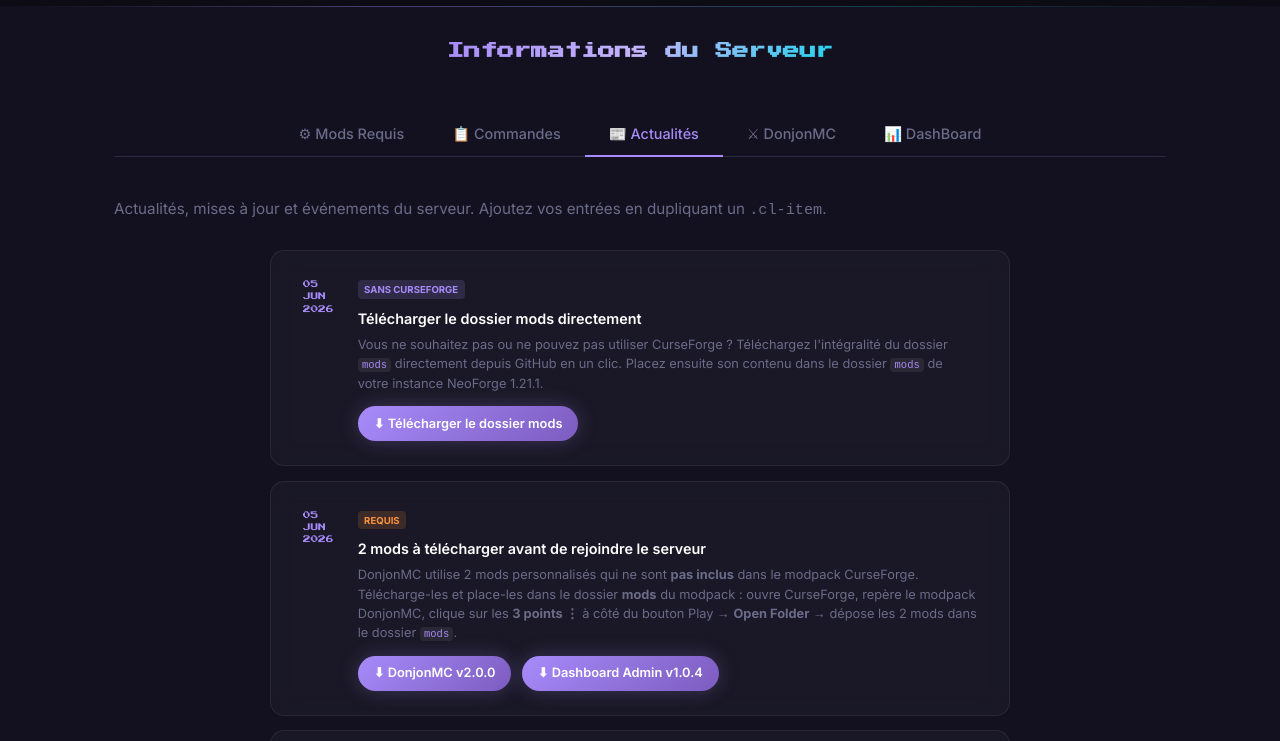
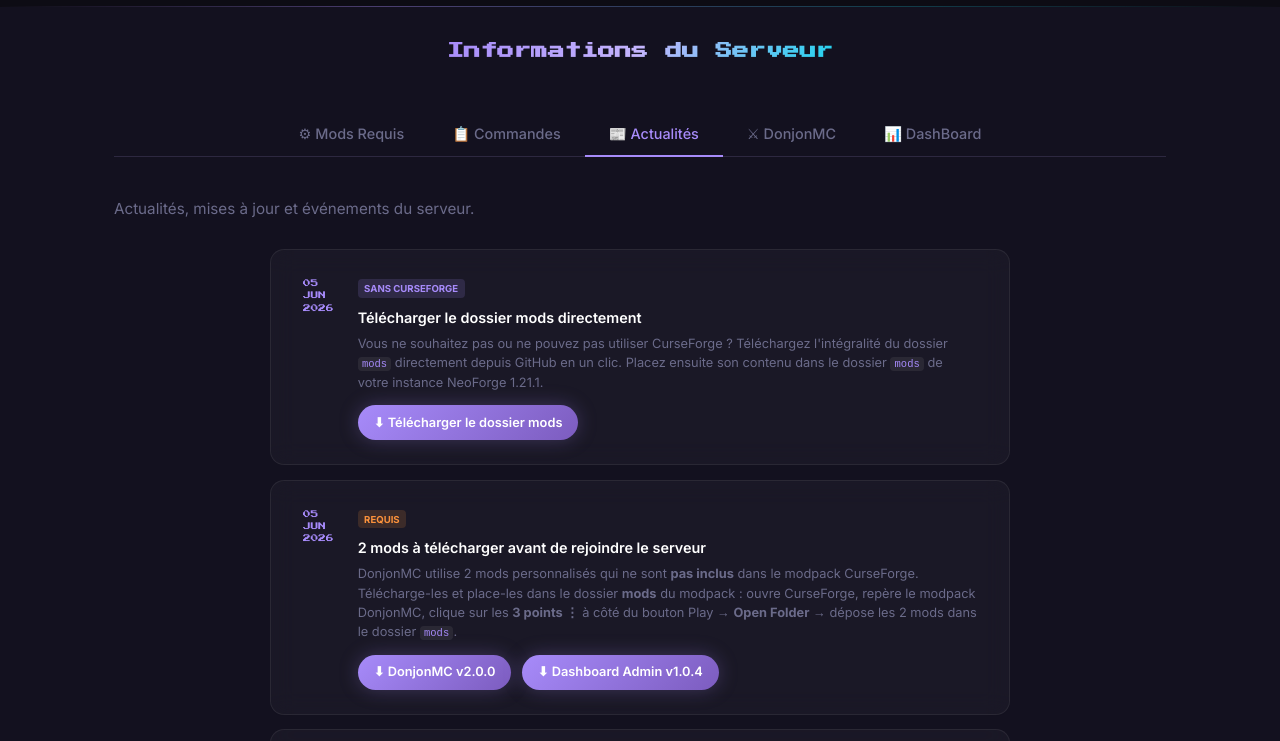
Before and after one commit to LKDM7/WebMinecraft, a website built with webpack: page index.html in a window 1280 px wide. Both pictures are taken after a click on the link "Actualités". Shown: the part 1553-2294 px from the top of the page. Built offline with nearby package versions, Linux system fonts and the light colour scheme.

Commit message:
fix: suppression note développeur visible dans l'onglet Actualités

```diff
--- a/index.html
+++ b/index.html
@@ -433,7 +433,7 @@
 
       <!-- ===== ONGLET : ACTUALITÉS ===== -->
       <div id="tab-changelog" class="tab-content" role="tabpanel">
-        <p class="tab-intro">Actualités, mises à jour et événements du serveur. Ajoutez vos entrées en dupliquant un <code>.cl-item</code>.</p>
+        <p class="tab-intro">Actualités, mises à jour et événements du serveur.</p>
         <div class="changelog-list">
           <div class="cl-item">
             <div class="cl-date">05<br>JUN<br>2026</div>
```
